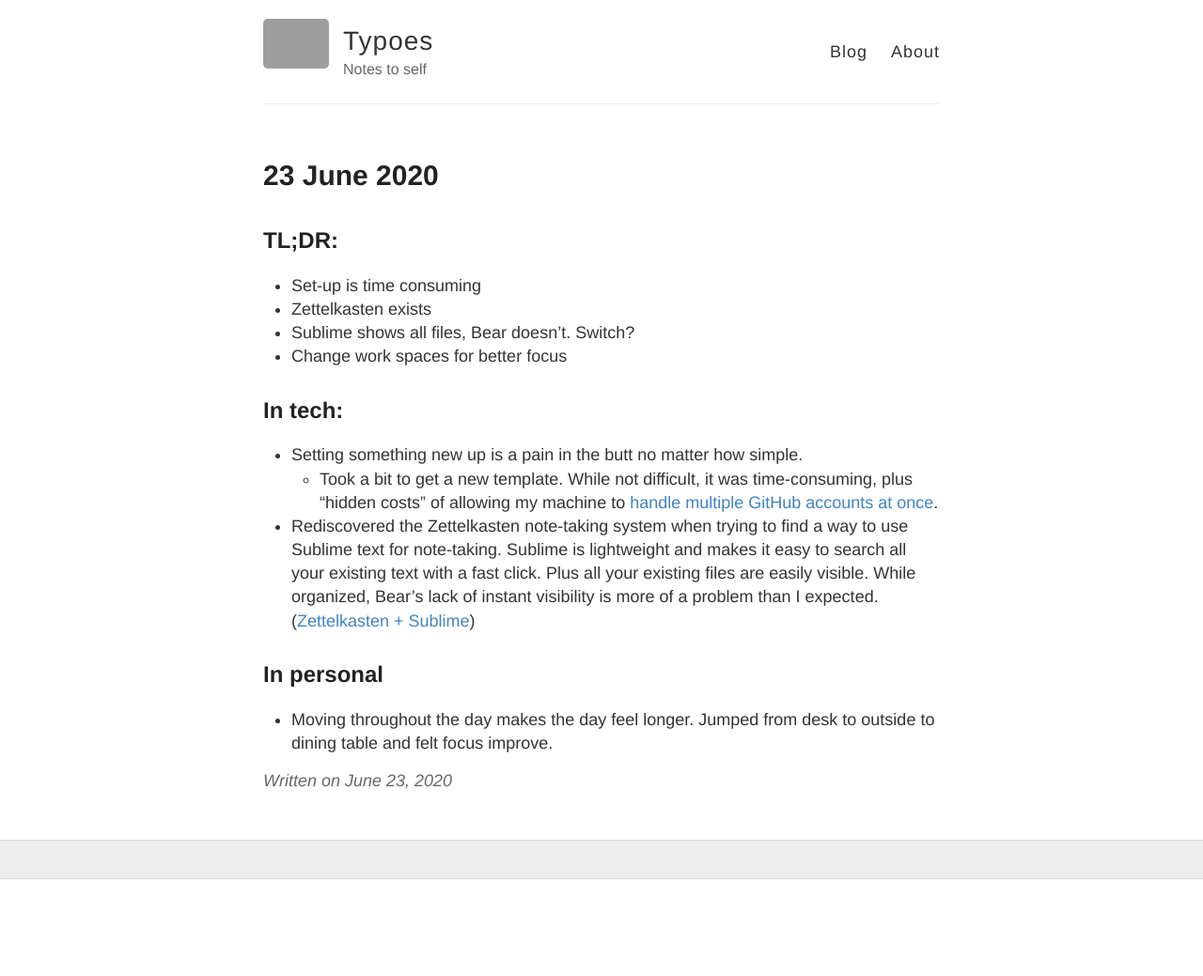
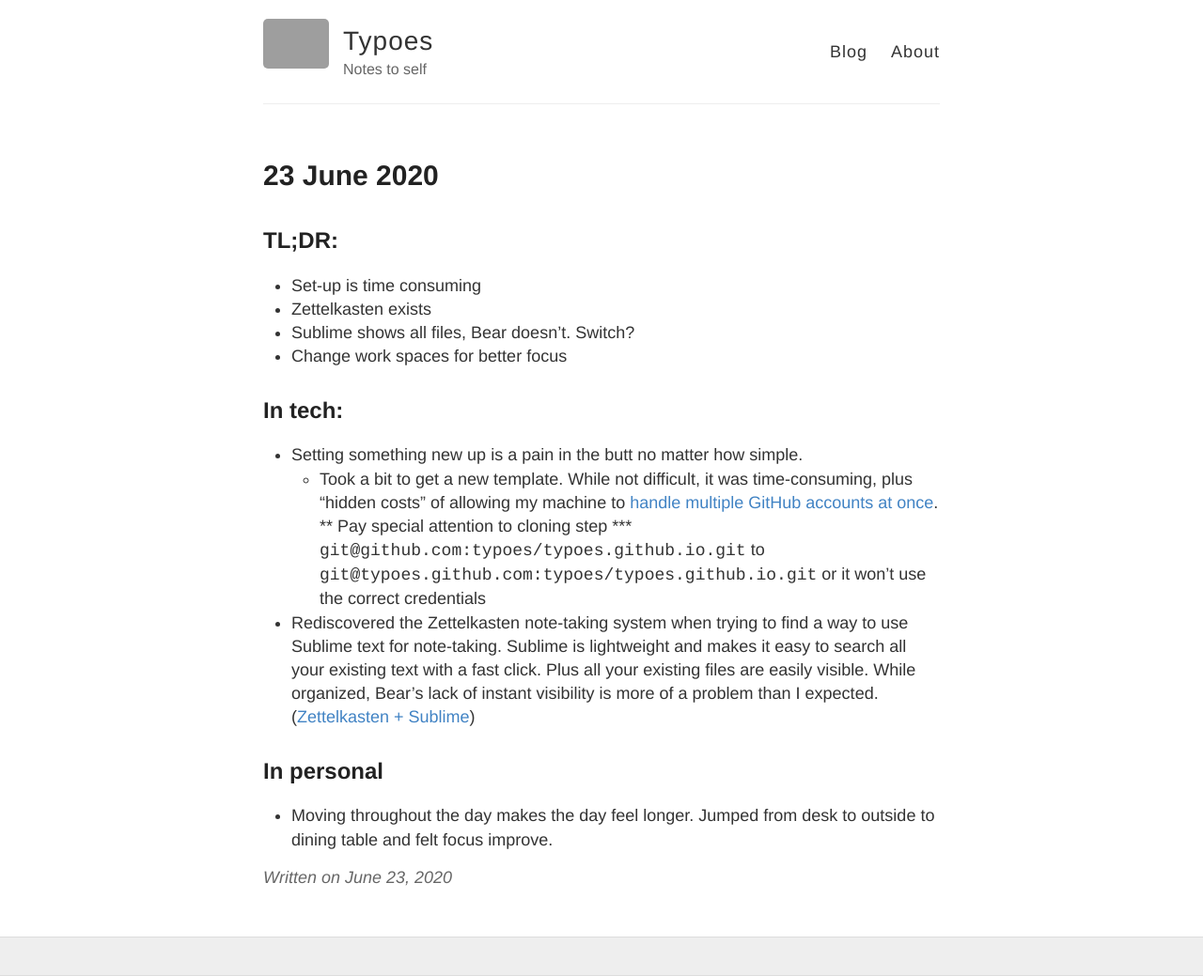
Before and after one commit to typoes/typoes.github.io, a Jekyll site: the page built from _posts/2020-06-23-first-post.md, in a window 1280 px wide. Shown: the whole page at 94% size. Built offline with Jekyll 4.4.1, drawn with Linux system fonts in a browser that asks for light colours; before the commit the page ends 936 px from its top, so only the background shows below that; grey boxes are pictures that could not be loaded.

Commit message:
Add note about cloning

```diff
--- a/_posts/2020-06-23-first-post.md
+++ b/_posts/2020-06-23-first-post.md
@@ -11,6 +11,8 @@ title: 23 June 2020
 ## In tech:
 * Setting something new up is a pain in the butt no matter how simple.
     * Took a bit to get a new template. While not difficult, it was time-consuming, plus "hidden costs" of allowing my machine to [handle multiple GitHub accounts at once](https://www.freecodecamp.org/news/manage-multiple-github-accounts-the-ssh-way-2dadc30ccaca/).
+    ** Pay special attention to cloning step
+    *** `git@github.com:typoes/typoes.github.io.git` to `git@typoes.github.com:typoes/typoes.github.io.git` or it won't use the correct credentials
 
 * Rediscovered the Zettelkasten note-taking system when trying to find a way to use Sublime text for note-taking. Sublime is lightweight and makes it easy to search all your existing text with a fast click. Plus all your existing files are easily visible. While organized, Bear's lack of instant visibility is more of a problem than I expected. ([Zettelkasten + Sublime](https://github.com/renerocksai/sublime_zk))
 
```
